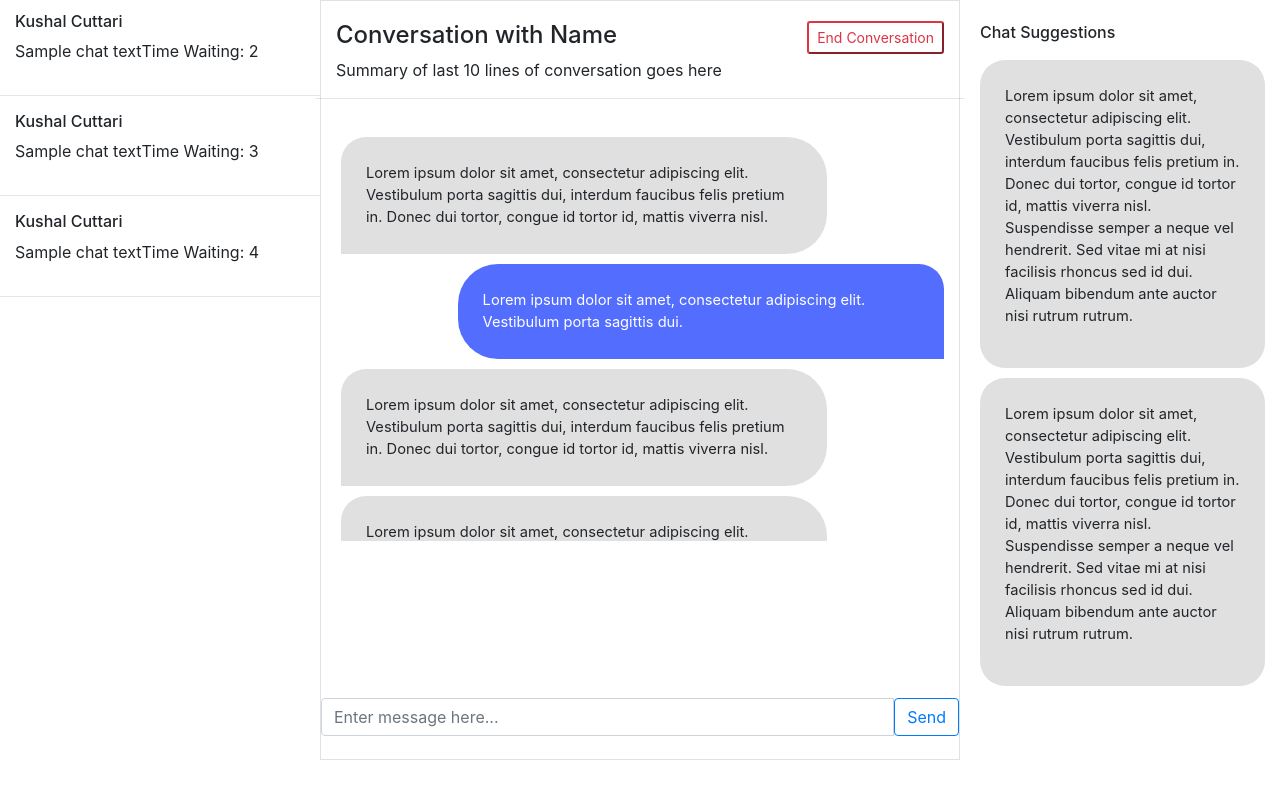
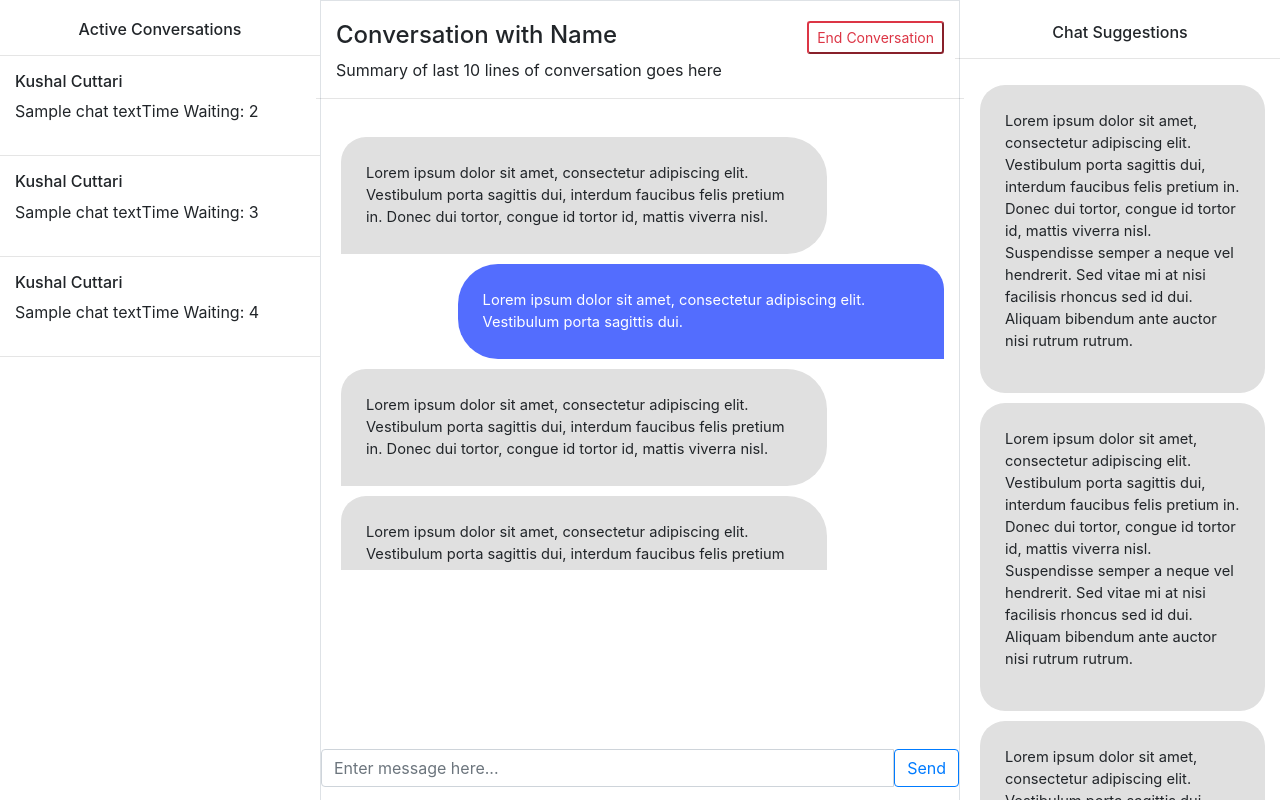
Before and after one commit to Kushal-C/ChatCresta, a React app: page / in a window 1280 px wide. Built offline with nearby package versions, Linux system fonts and the light colour scheme.

Commit message:
Fixed spacing issues, only redux and listener stuff now

```diff
--- a/src/containers/chat_list.js
+++ b/src/containers/chat_list.js
@@ -6,9 +6,11 @@ class ChatList extends Component {
 
     render() {
         return (
-            <div className="col col-md-3 chat-scrollable" style={{"height":"95vh"}}>
+            <div className="col col-md-3 chat-scrollable" style={{ "height": "95vh" }}>
+                <h6 style={{ "margin-top": "20px", "text-align": "center" }}> Active Conversations </h6>
+                <hr />
                 <ul>
-                    <ChatListItem/>
+                    <ChatListItem />
                     <ChatListItem />
                     <ChatListItem />
                 </ul>
--- a/src/containers/chat_suggestions.js
+++ b/src/containers/chat_suggestions.js
@@ -3,15 +3,23 @@ import React, { Component } from 'react';
 class ChatSuggestions extends Component {
     render() {
         return (
-            <div className="col col-md-3 chat-scrollable">
-                <h6 style={{ "margin-top": "23px", "margin-left": "5px" }}> Chat Suggestions </h6>
-                <div className="text-container-foreign">
-                    <p>Lorem ipsum dolor sit amet, consectetur adipiscing elit. Vestibulum porta sagittis dui, interdum faucibus felis pretium in. Donec dui tortor, congue id tortor id, mattis viverra nisl. Suspendisse semper a neque vel hendrerit. Sed vitae mi at nisi facilisis rhoncus sed id dui. Aliquam bibendum ante auctor nisi rutrum rutrum. </p>
+            <div className="col col-md-3">
+                <h6 style={{ "margin-top": "23px", "text-align": "center" }}> Chat Suggestions </h6>
+                <hr />
+                <div className="chat-scrollable">
+                    <div className="text-container-foreign">
+                        <p>Lorem ipsum dolor sit amet, consectetur adipiscing elit. Vestibulum porta sagittis dui, interdum faucibus felis pretium in. Donec dui tortor, congue id tortor id, mattis viverra nisl. Suspendisse semper a neque vel hendrerit. Sed vitae mi at nisi facilisis rhoncus sed id dui. Aliquam bibendum ante auctor nisi rutrum rutrum. </p>
+                    </div>
+                    <div className="text-container-foreign">
+                        <p>Lorem ipsum dolor sit amet, consectetur adipiscing elit. Vestibulum porta sagittis dui, interdum faucibus felis pretium in. Donec dui tortor, congue id tortor id, mattis viverra nisl. Suspendisse semper a neque vel hendrerit. Sed vitae mi at nisi facilisis rhoncus sed id dui. Aliquam bibendum ante auctor nisi rutrum rutrum. </p>
+                    </div>
+                    <div className="text-container-foreign">
+                        <p>Lorem ipsum dolor sit amet, consectetur adipiscing elit. Vestibulum porta sagittis dui, interdum faucibus felis pretium in. Donec dui tortor, congue id tortor id, mattis viverra nisl. Suspendisse semper a neque vel hendrerit. Sed vitae mi at nisi facilisis rhoncus sed id dui. Aliquam bibendum ante auctor nisi rutrum rutrum. </p>
+                    </div>
+                    <div className="text-container-foreign">
+                        <p>Lorem ipsum dolor sit amet, consectetur adipiscing elit. Vestibulum porta sagittis dui, interdum faucibus felis pretium in. Donec dui tortor, congue id tortor id, mattis viverra nisl. Suspendisse semper a neque vel hendrerit. Sed vitae mi at nisi facilisis rhoncus sed id dui. Aliquam bibendum ante auctor nisi rutrum rutrum. </p>
+                    </div>
                 </div>
-                <div className="text-container-foreign">
-                    <p>Lorem ipsum dolor sit amet, consectetur adipiscing elit. Vestibulum porta sagittis dui, interdum faucibus felis pretium in. Donec dui tortor, congue id tortor id, mattis viverra nisl. Suspendisse semper a neque vel hendrerit. Sed vitae mi at nisi facilisis rhoncus sed id dui. Aliquam bibendum ante auctor nisi rutrum rutrum. </p>
-                </div>
-
             </div>
         );
     }
--- a/src/containers/chat_window.js
+++ b/src/containers/chat_window.js
@@ -8,14 +8,14 @@ class ChatWindow extends Component {
                     <div className="d-flex flex-column h-100 flex-grow">
                         <div className="chat-title">
                             <h4 className="title" style={{ "float": "left" }}>Conversation with {/*insert customer name here*/}Name</h4>
-                            <button className="btn-sm btn-outline-danger title" style={{"float":"right"}} type="button">End Conversation</button>
+                            <button className="btn-sm btn-outline-danger title" style={{ "float": "right" }} type="button">End Conversation</button>
                         </div>
                         <div>
                             <p> Summary of last 10 lines of conversation goes here</p>
-                            <hr/>
+                            <hr />
                         </div>
                         <div className="flex-grow chat-body">
-                            <ul style={{ "width": "100%", "height": "100%"}}className="chat-body">
+                            <ul style={{ "width": "100%", "height": "100%" }} className="chat-body">
                                 <li>
                                     <div className="text-container-foreign">
                                         <p>Lorem ipsum dolor sit amet, consectetur adipiscing elit. Vestibulum porta sagittis dui, interdum faucibus felis pretium in. Donec dui tortor, congue id tortor id, mattis viverra nisl. </p>
--- a/style/style.css
+++ b/style/style.css
@@ -32,7 +32,7 @@ li {
 
 .chat-scrollable {
     overflow: auto;
-    height: 100%;
+    height: 92vh;
     width: 100%;
 }
 
```
